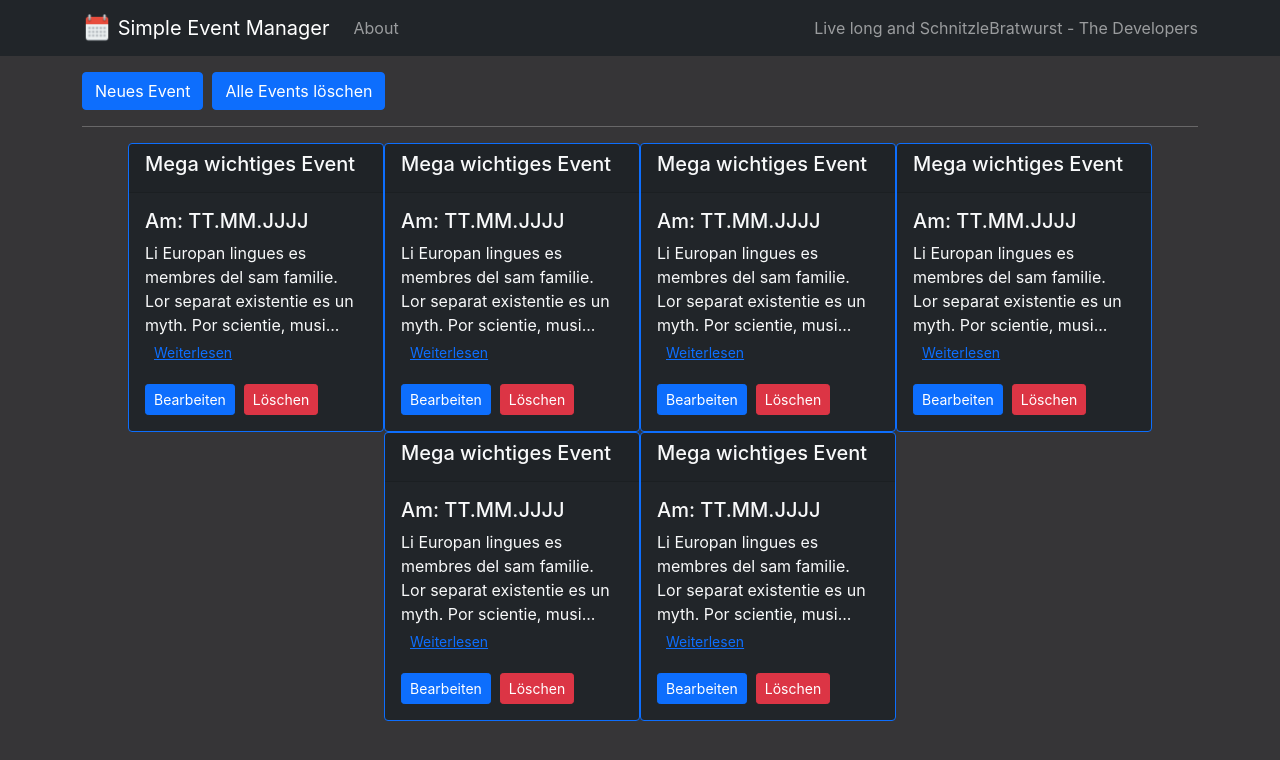
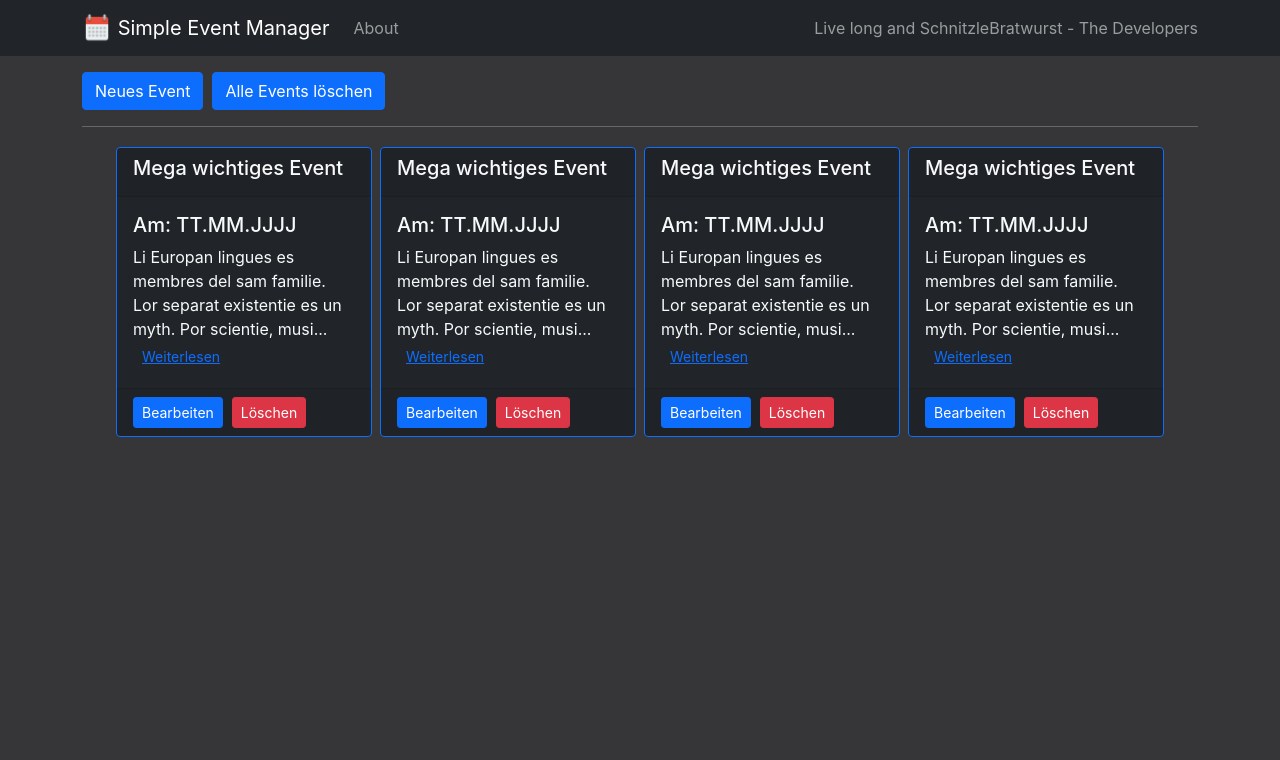
Before and after one commit to Rexphel/SchnitzleBratwurst, a React (Create React App) app in the folder frontend-react/: page / in a window 1280 px wide. Shown: the top 760 px of the page. Built offline with nearby package versions, Linux system fonts and the light colour scheme.

Commit message:
added LoadingCard

```diff
--- a/frontend-react/src/Contents/Card.js
+++ b/frontend-react/src/Contents/Card.js
@@ -38,54 +38,54 @@ class EventCard extends React.Component {
                                 {event_description}
                                     <Button variant='link' size='sm'>Weiterlesen</Button>
 
-
                             </Card.Text>
-
+                        </Card.Body>
+                        <Card.Footer>
                             <Button variant="primary" size='sm'>Bearbeiten</Button>
                             &nbsp;&nbsp;
                             <Button variant="danger" size='sm'>Löschen</Button>
-                        </Card.Body>
+                        </Card.Footer>
                     </Card>
                     </div>
 
             )
     }
 
-    render() { //event_title="" event_duration="" event_date="" event_description=""
+    // render() { //event_title="" event_duration="" event_date="" event_description=""
 
-        var event_description;
-        var long_event_description;
-        var id = this.props.id;
-        if (this.props.event_description.length > event_description_on_card_length) {
-            event_description = this.props.event_description.substring(0, event_description_on_card_length) + "..."
-            long_event_description = true;
-        } else {
-            event_description = this.props.event_description
-        }
-        return (
-            <ThemeProvider theme={darkTheme}>
+    //     var event_description;
+    //     var long_event_description;
+    //     var id = this.props.id;
+    //     if (this.props.event_description.length > event_description_on_card_length) {
+    //         event_description = this.props.event_description.substring(0, event_description_on_card_length) + "..."
+    //         long_event_description = true;
+    //     } else {
+    //         event_description = this.props.event_description
+    //     }
+    //     return (
+    //         <ThemeProvider theme={darkTheme}>
 
-                <Card border="primary" bg='dark' text='light' style={{ width: '16rem' }}>
-                    <Card.Header>
-                        <Card.Title>{this.props.event_title}</Card.Title>
-                    </Card.Header>
-                    <Card.Body>
-                        <Card.Title><h5>Am: {this.props.event_date}</h5> </Card.Title>
-                        <Card.Text>
-                            {event_description}
-                            <Button variant='link' size='sm'>Weiterlesen</Button>
+    //             <Card border="primary" bg='dark' text='light' style={{ width: '16rem' }}>
+    //                 <Card.Header>
+    //                     <Card.Title>{this.props.event_title}</Card.Title>
+    //                 </Card.Header>
+    //                 <Card.Body>
+    //                     <Card.Title><h5>Am: {this.props.event_date}</h5> </Card.Title>
+    //                     <Card.Text>
+    //                         {event_description}
+    //                         <Button variant='link' size='sm'>Weiterlesen</Button>
 
 
-                        </Card.Text>
+    //                     </Card.Text>
 
-                        <Button variant="primary" size='sm'>Bearbeiten</Button>
-                        &nbsp;&nbsp;
-                        <Button variant="danger" size='sm'>Löschen</Button>
-                    </Card.Body>
-                </Card>
-            </ThemeProvider>
-        )
-    }
+    //                     <Button variant="primary" size='sm'>Bearbeiten</Button>
+    //                     &nbsp;&nbsp;
+    //                     <Button variant="danger" size='sm'>Löschen</Button>
+    //                 </Card.Body>
+    //             </Card>
+    //         </ThemeProvider>
+    //     )
+    // }
 
 }
 
--- /dev/null
+++ b/frontend-react/src/Contents/LoadingCard.js
@@ -0,0 +1,39 @@
+import React from 'react';
+import { Card, Placeholder } from "react-bootstrap";
+
+class LoadingCard extends React.Component {
+
+    render() {
+        return(
+
+            <div class=" m-1 ">
+   <Card border="primary" bg='dark' text='light' style={{ width: '16rem' }} >
+        <Card.Header>
+            <Placeholder animation="wave">
+                <Placeholder as={Card.Title} xs={10} />
+            </Placeholder>
+        </Card.Header>
+
+        <Card.Body>
+            <Placeholder as={Card.Title} animation="wave">
+                <Placeholder xs={8} />
+            </Placeholder>
+            <Placeholder as={Card.Text} animation="wave">
+                <Placeholder xs={7} /> <Placeholder xs={4} /> <Placeholder xs={4} />{' '}
+                <Placeholder xs={6} /> <Placeholder xs={8} />
+                <Placeholder xs={10} />
+            </Placeholder>
+
+        </Card.Body>
+        <Card.Footer>
+            <Placeholder.Button variant="primary" animation='wave' size='lg' xs={5} />
+                &nbsp;
+            <Placeholder.Button variant="danger" animation='wave'size='lg' sm={4} />
+        </Card.Footer>
+    </Card>
+    </div>
+        )
+    }
+}
+
+export default LoadingCard;
--- a/frontend-react/src/Home.js
+++ b/frontend-react/src/Home.js
@@ -5,6 +5,7 @@ import { Button, Modal, Form, Offcanvas } from "react-bootstrap";
 import { BsExclamationTriangle } from "react-icons/bs";
 import { Row, Col, Container } from 'react-bootstrap';
 import EventCard from './Contents/Card';
+import LoadingCard from './Contents/LoadingCard';
 //import { popup_new_event, popup_delete_event } from './Contents/Popups'
 import NavbarCollapse from "react-bootstrap/esm/NavbarCollapse";
 //import EventCanvas from './Contents/Offcanvas';
@@ -22,7 +23,7 @@ export const ModalContext = {
     eventCanvas: false
 };
 
-const num = 6
+const num = 4
 const API = "localhost:8000/api/events"
 const bgColor = darkTheme.body
 const txtColor = darkTheme.text
@@ -85,8 +86,9 @@ class Content extends React.Component {
         this.items = [];
        for (var i = 1; i <= num; i++) {
             this.items.push(<EventCard event_title={event_title} event_description={event_description} event_duration={event_duration} event_date={event_date} />);
+            // this.items.push(<LoadingCard />)
+        }
 
-        }
         return (
             //Show x Event Cards
 
```
